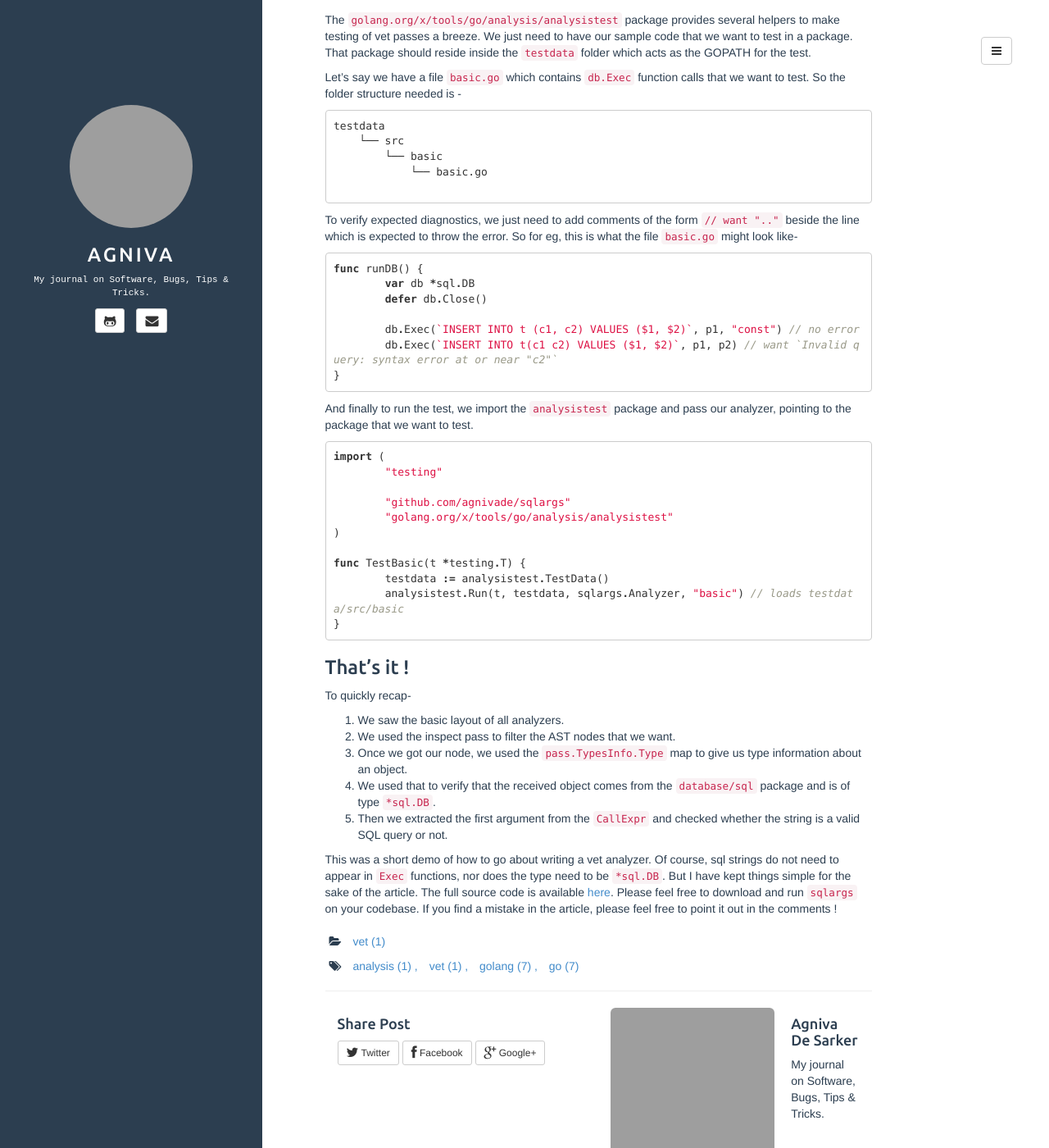
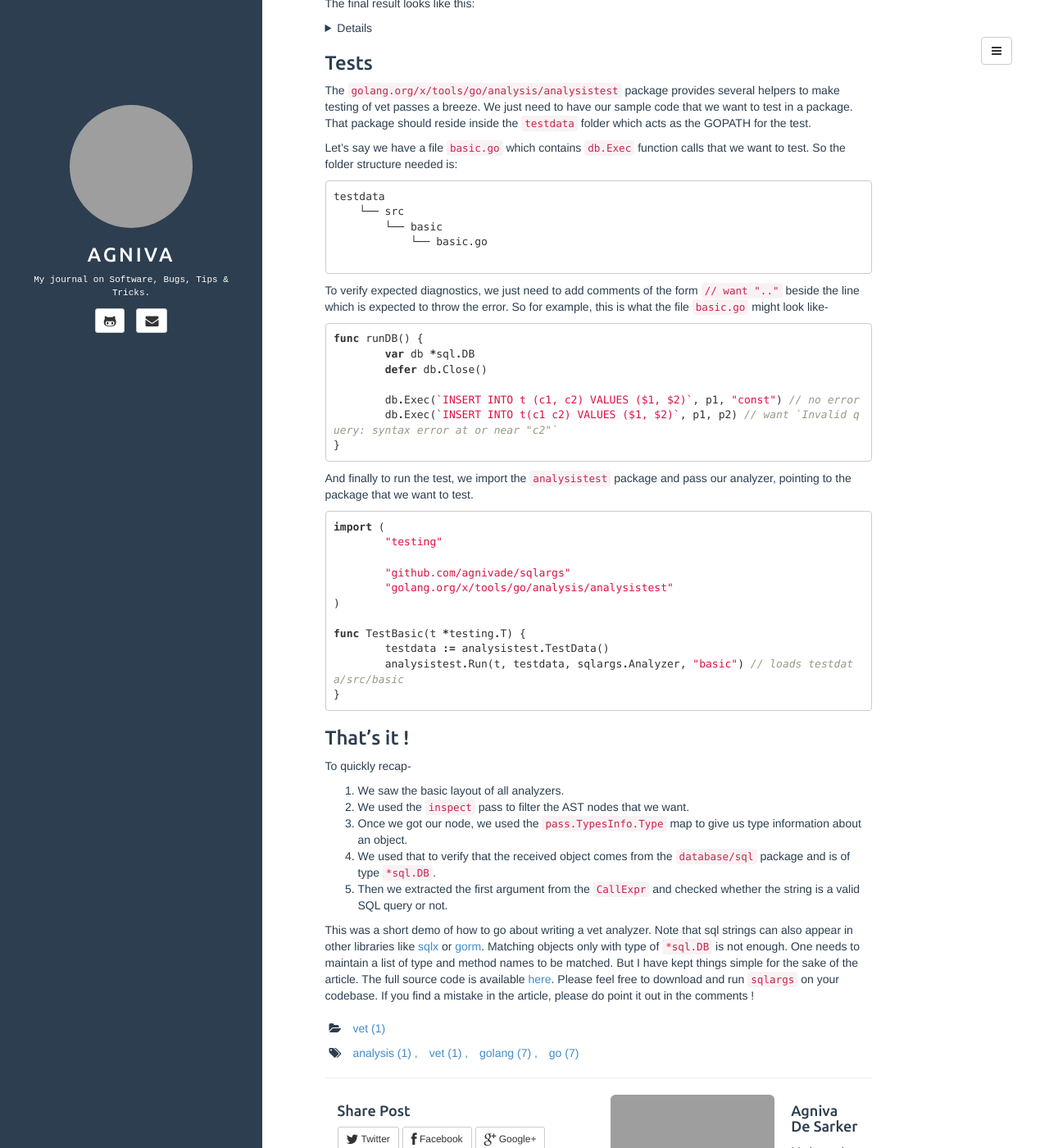
Before and after one commit to agnivade/agnivade.github.io, a Jekyll site: the page built from _posts/2019-01-21-vet-analyzer.md, in a window 1280 px wide and 1400 px high, scrolled down 4232 px. Shown: the whole window at 82% size. Built offline with Jekyll 4.4.1, drawn with Linux system fonts in a browser that asks for light colours; comment, search, counter and statistics services are not loaded; some of the changed text lies outside the part shown; grey boxes are pictures that could not be loaded.

Commit message:
[Added]: Incorporating further feedback

````diff
--- a/_posts/2019-01-21-vet-analyzer.md
+++ b/_posts/2019-01-21-vet-analyzer.md
@@ -47,7 +47,7 @@ var Analyzer = &analysis.Analyzer{
 
 Most of the fields are self-explanatory. The actual analysis is performed by `run`: a function which takes an `analysis.Pass` as an argument. The `pass` variable provides information to the `run` function to perform its tasks and optionally pass on information to other analyzers.
 
-It looks like -
+It looks like:
 
 ```go
 func run(pass *analysis.Pass) (interface{}, error) {
@@ -67,7 +67,7 @@ import (
 func main() { singlechecker.Main(sqlargs.Analyzer) }
 ```
 
-Upon successfully compiling this, you can execute the binary as a standalone tool on your codebase - `sqlargs ./...`.
+Upon successfully compiling this, you can execute the binary as a standalone tool on your codebase: `sqlargs ./...`.
 
 This is the standard layout of all analyzers. Let us have a look into the internals of the `run` function, which is where the main code analysis is performed.
 
@@ -96,7 +102,7 @@ func run(pass *analysis.Pass) (interface{}, error) {
 
 All expressions of the form of `db.Exec("<query>")` are called [CallExpr](https://godoc.org/go/ast#CallExpr)s. So we specify that in our `nodeFilter`. After that, the `Preorder` function will give us only `CallExpr`s found in the codebase.
 
-A [CallExpr](https://godoc.org/go/ast#CallExpr) has two parts- Fun and Args. A Fun can either be an [Ident](https://godoc.org/go/ast#Ident) (for eg. `Fun()`) or a [SelectorExpr](https://godoc.org/go/ast#SelectorExpr) (for eg. `foo.Fun()`). Since we are looking for patterns like `db.Exec`, we need to filter only `SelectorExpr`s.
+A [CallExpr](https://godoc.org/go/ast#CallExpr) has two parts- `Fun` and `Args`. A `Fun` can either be an [Ident](https://godoc.org/go/ast#Ident) (for example `Fun()`) or a [SelectorExpr](https://godoc.org/go/ast#SelectorExpr) (for example `foo.Fun()`). Since we are looking for patterns like `db.Exec`, we need to filter only `SelectorExpr`s.
 
 ```go
 inspect.Preorder(nodeFilter, func(n ast.Node) {
@@ -109,9 +115,9 @@ inspect.Preorder(nodeFilter, func(n ast.Node) {
 })
 ```
 
-Alright, so far so good. This means we have filtered all expressions of the form of `type.Method()` from the source code. Now we need to verify 2 things -
+Alright, so far so good. This means we have filtered all expressions of the form of `type.Method()` from the source code. Now we need to verify 2 things:
 1. The function name is `Exec`; because that is what we are interested in.
-2. The type of the selector is `sql.DB`.
+2. The type of the selector is `sql.DB`. (To keep things simple, we will ignore the case when `sql.DB` is embedded in another struct).
 
 Let us peek into the [SelectorExpr](https://godoc.org/go/ast#SelectorExpr) to get these. A `SelectorExpr` again has two parts- `X` and `Sel`. If we take an example of `db.Exec()`- then `db` is `X`, and `Exec` is `Sel`. Matching the function name is easy. But to get the type info, we need to take help of `analysis.Pass` passed in the `run` function.
 
@@ -150,13 +153,13 @@ Now, from `nTyp` we can get the type info of `X` and directly match the function
 
 ```go
 // Get the function name
-sel.Sel.Name // == Exec
+sel.Sel.Name // == "Exec"
 
 // Get the object name
-nTyp.Obj().Name() // == DB
+nTyp.Obj().Name() // == "DB"
 
 // Check the import of the object
-nTyp.Obj().Pkg().Path() // == database/sql
+nTyp.Obj().Pkg().Path() // == "database/sql"
 ```
 
 ### Extract the query string
@@ -177,7 +180,7 @@ if !ok || typ.Value == nil {
 _ = constant.StringVal(typ.Value) // Gives us the query string ! (constant is from "go/constant")
 ```
 
-Note that this doesn't work if the query string is a variable. A lot of codebases have a query template string and generate the final query string dynamically. So for eg.
+Note that this doesn't work if the query string is a variable. A lot of codebases have a query template string and generate the final query string dynamically. So, for example, the following will not be caught by our analyzer:
 
 ```go
 q := `SELECT %s FROM certificates WHERE date=$1;`
@@ -263,7 +261,7 @@ func run(pass *analysis.Pass) (interface{}, error) {
 
 The `golang.org/x/tools/go/analysis/analysistest` package provides several helpers to make testing of vet passes a breeze. We just need to have our sample code that we want to test in a package. That package should reside inside the `testdata` folder which acts as the GOPATH for the test.
 
-Let's say we have a file `basic.go` which contains `db.Exec` function calls that we want to test. So the folder structure needed is -
+Let's say we have a file `basic.go` which contains `db.Exec` function calls that we want to test. So the folder structure needed is:
 
 ```
 testdata
@@ -273,7 +271,7 @@ testdata
 
 ```
 
-To verify expected diagnostics, we just need to add comments of the form `// want ".."` beside the line which is expected to throw the error. So for eg, this is what the file `basic.go` might look like-
+To verify expected diagnostics, we just need to add comments of the form `// want ".."` beside the line which is expected to throw the error. So for example, this is what the file `basic.go` might look like-
 
 ```go
 func runDB() {
@@ -306,9 +304,9 @@ func TestBasic(t *testing.T) {
 To quickly recap-
 
 1. We saw the basic layout of all analyzers.
-2. We used the inspect pass to filter the AST nodes that we want.
+2. We used the `inspect` pass to filter the AST nodes that we want.
 3. Once we got our node, we used the `pass.TypesInfo.Type` map to give us type information about an object.
 4. We used that to verify that the received object comes from the `database/sql` package and is of type `*sql.DB`.
 5. Then we extracted the first argument from the `CallExpr` and checked whether the string is a valid SQL query or not.
 
-This was a short demo of how to go about writing a vet analyzer. Of course, sql strings do not need to appear in `Exec` functions, nor does the type need to be `*sql.DB`. But I have kept things simple for the sake of the article. The full source code is available [here](https://github.com/agnivade/sqlargs). Please feel free to download and run `sqlargs` on your codebase. If you find a mistake in the article, please feel free to point it out in the comments !
+This was a short demo of how to go about writing a vet analyzer. Note that sql strings can also appear in other libraries like [sqlx](https://github.com/jmoiron/sqlx) or [gorm](https://github.com/jinzhu/gorm). Matching objects only with type of `*sql.DB` is not enough. One needs to maintain a list of type and method names to be matched. But I have kept things simple for the sake of the article. The full source code is available [here](https://github.com/agnivade/sqlargs). Please feel free to download and run `sqlargs` on your codebase. If you find a mistake in the article, please do point it out in the comments !
````
Also changed, not shown: other parts of _posts/2019-01-21-vet-analyzer.md (+24 -26 lines).
